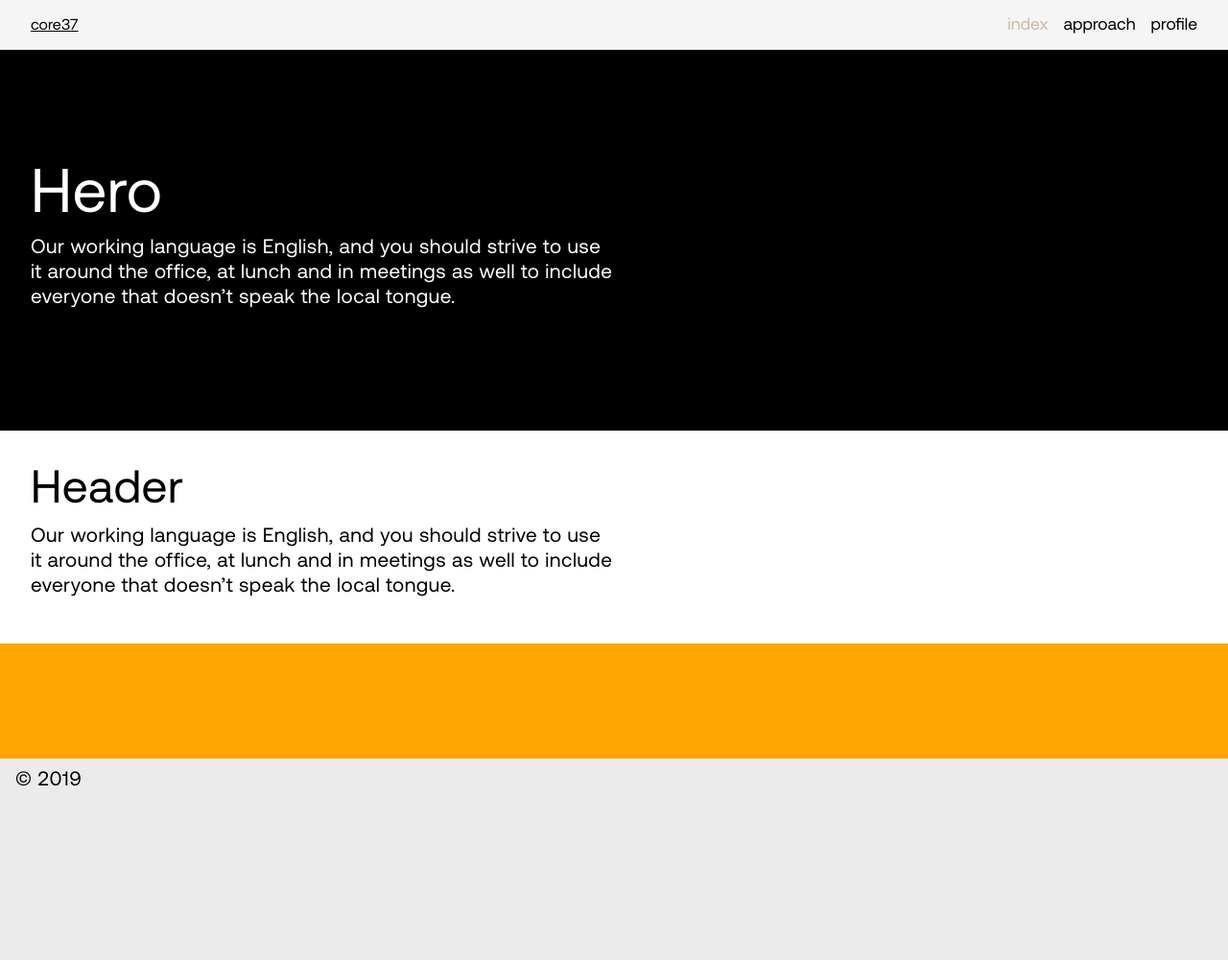
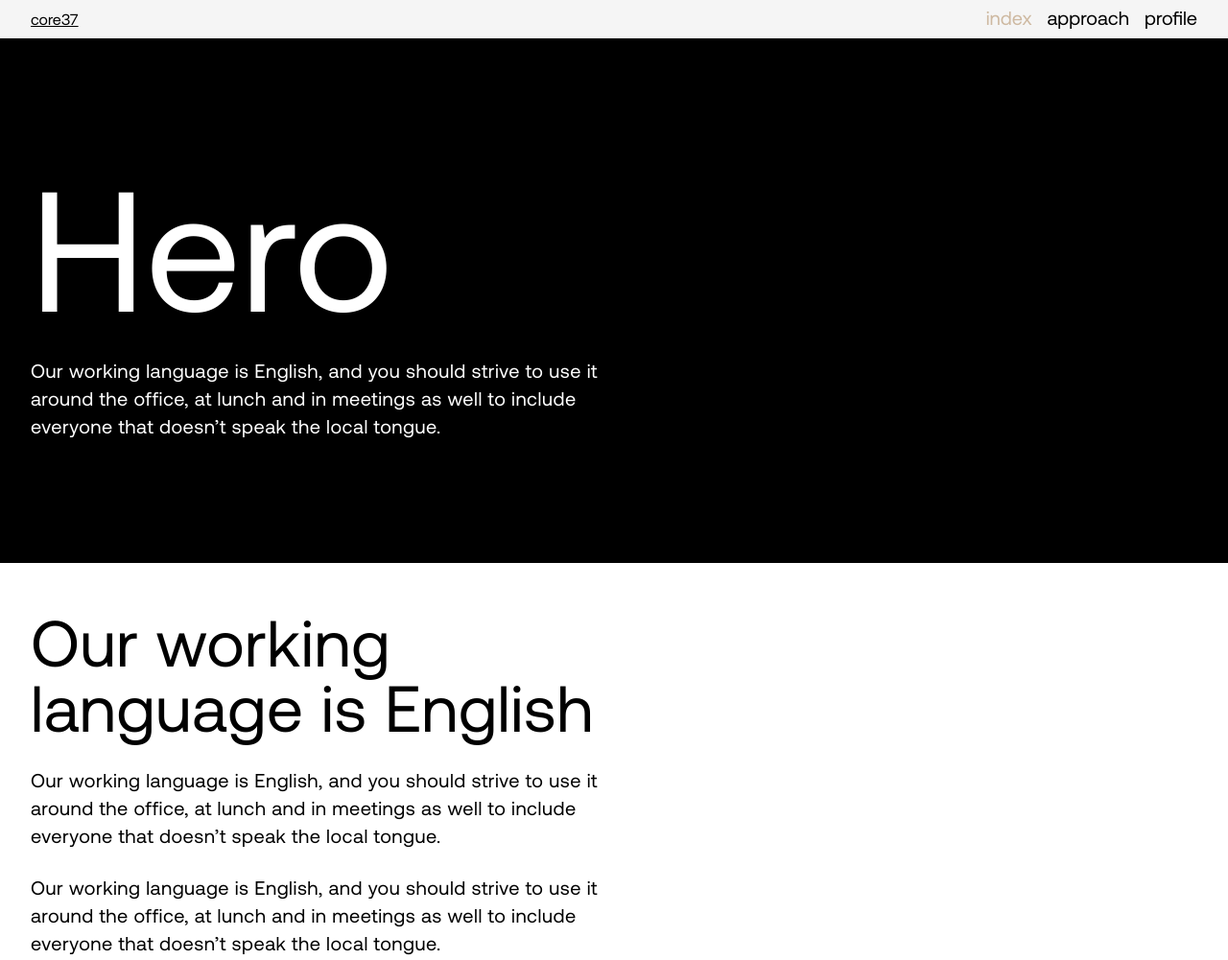
Before and after one commit to caseykennedy/core37-gatsby-starter, a Gatsby site: page / in a window 1280 px wide. Shown: the top 1001 px of the page at 96% size. Before the commit the page ends 848 px from the top, so only its background shows below. Built offline with nearby package versions, Linux system fonts and the light colour scheme; Gatsby itself is replaced by a stand-in of ours.

Commit message:
sizing and rhythm

```diff
--- a/config/theme.ts
+++ b/config/theme.ts
@@ -1,5 +1,8 @@
 interface ThemeShape {
   breakpoints: string[]
+  mediaQueries: {
+    [key: string]: string
+  }
   colors: {
     [key: string]: string
   }
@@ -18,15 +21,32 @@ interface ThemeShape {
   transition: {
     [key: string]: string
   }
+  // textStyles: {
+  //   [key: string]: {
+  //     [key: string]: any
+  //   }
+  // }
+  // styles: {
+  //   [key: string]: {
+  //     [key: string]: any
+  //   }
+  // }
 }
 
+const breakpoints = ['376px', '769px', '1025px']
+// aliases - FUTURE ENHANCEMENT
+// breakpoints.xs = breakpoints[0];
+// breakpoints.sm = breakpoints[1];
+// breakpoints.md = breakpoints[2];
+// breakpoints.lg = breakpoints[3];
+
 const theme: ThemeShape = {
-  breakpoints: ['376px', '769px', '1025px'],
-  // mediaQueries: {
-  //   small: `@media screen and (min-width: ${breakpoints[0]})`,
-  //   medium: `@media screen and (min-width: ${breakpoints[1]})`,
-  //   large: `@media screen and (min-width: ${breakpoints[2]})`
-  // },
+  breakpoints,
+  mediaQueries: {
+    small: `@media screen and (min-width: ${breakpoints[0]})`,
+    medium: `@media screen and (min-width: ${breakpoints[1]})`,
+    large: `@media screen and (min-width: ${breakpoints[2]})`
+  },
   colors: {
     body: '#ebebeb',
     background: '#f5f5f5',
@@ -36,38 +56,39 @@ const theme: ThemeShape = {
     black: 'black',
     white: 'white',
     grey: '#58545a',
-    shade: '#f5f5f5',
+    shade: '#f5f5f5'
   },
 
   space: [
     '0',
-    '0.6rem',
+    '0.25rem',
+    '0.5rem',
     '1rem',
-    '1.6rem',
     '2rem',
-    '2.6rem',
     '3rem',
     '4rem',
     '5rem',
     '6rem',
-    '7rem'
+    '7rem',
+    '8rem'
   ],
 
   fonts: {
     body: '"Aeonik", sans-serif',
-    header: '"Aeonik", sans-serif'
+    heading: 'inherit',
+    monospace: 'Menlo, monospace'
   },
 
   fontSizes: [
-    '1.1rem',
-    '1.3rem',
-    '1.6rem',
-    '2rem',
-    '2.6rem',
-    '3rem',
-    '4rem',
-    '5rem',
-    '6rem'
+    '0.618em',
+    '11.089em',
+    '6.854em',
+    '4.236em',
+    '2.618em',
+    '1.618em',
+    '0.618em',
+    '1.25em',
+    '1em'
   ],
 
   Heading: {
@@ -85,8 +106,56 @@ const theme: ThemeShape = {
   maxWidth: 1620,
 
   transition: {
-    string: 'all 0.37s ease',
+    string: 'all 0.37s ease'
   }
+
+  // textStyles: {
+  //   display: {
+  //     variant: 'textStyles.heading',
+  //     fontSize: [5, 6],
+  //     fontWeight: 'display',
+  //     letterSpacing: '-0.03em',
+  //     mt: 3,
+  //   },
+  // },
+
+  // styles: {
+  //   root: {
+  //     fontFamily: 'body',
+  //     lineHeight: 'body',
+  //     fontWeight: 'body',
+  //   },
+  //   h1: {
+  //     variant: 'textStyles.display',
+  //     fontSize: 7,
+  //   },
+  //   h2: {
+  //     variant: 'textStyles.heading',
+  //     fontSize: 5,
+  //   },
+  //   h3: {
+  //     variant: 'textStyles.heading',
+  //     fontSize: 4,
+  //   },
+  //   h4: {
+  //     variant: 'textStyles.heading',
+  //     fontSize: 3,
+  //   },
+  //   h5: {
+  //     variant: 'textStyles.heading',
+  //     fontSize: 2,
+  //   },
+  //   h6: {
+  //     variant: 'textStyles.heading',
+  //     fontSize: 1,
+  //   },
+  //   a: {
+  //     color: 'primary',
+  //     '&:hover': {
+  //       color: 'secondary',
+  //     },
+  //   },
+  // },
 }
 
 export default theme
--- a/src/components/Header/Header.tsx
+++ b/src/components/Header/Header.tsx
@@ -75,7 +75,7 @@ const Header: React.SFC<Props> = ({ title }) => {
 const Nav = styled.nav`
   a {
     text-decoration: none;
-    font-size: ${theme.fontSizes[0]};
+    font-size: ${theme.fontSizes[7]};
     line-height: 1;
     margin-left: 1rem;
 
@@ -85,8 +85,8 @@ const Nav = styled.nav`
       color: ${theme.colors.primary};
     }
 
-    /* @media (min-width: ${theme.breakpoints[1]}) {
-      font-size: ${theme.fontSizes[0]};
+    /* ${theme.mediaQueries.medium} {
+      font-size: ${theme.fontSizes[5]};
     } */
   }
 `
--- a/src/elements/Section/Section.tsx
+++ b/src/elements/Section/Section.tsx
@@ -41,8 +41,8 @@ const Section: React.SFC<Props> = ({ children, bg, color, pt, pb }) => (
 Section.defaultProps = {
   bg: '',
   color: '',
-  pt: [2, 3, 4],
-  pb: [2, 3, 4]
+  pt: [2, 4, 5],
+  pb: [2, 4, 5]
 }
 
 // const PageWidth = styled(Box)`
--- a/src/pages/index.tsx
+++ b/src/pages/index.tsx
@@ -35,7 +35,7 @@ const IndexPage: React.FunctionComponent<Props> = () => {
       <AnimatedBox style={pageAnimation}>
         <Section bg="black" color="white" pt={10} pb={10}>
           <Box width={[1, 1, 1 / 2]}>
-            <h2>Hero</h2>
+            <h1>Hero</h1>
             <p>
               Our working language is English, and you should strive to use it
               around the office, at lunch and in meetings as well to include
@@ -45,7 +45,12 @@ const IndexPage: React.FunctionComponent<Props> = () => {
         </Section>
         <Section bg="white" color="black">
           <Box width={[1, 1, 1 / 2]}>
-            <h3>Header</h3>
+            <h3>Our working language is English</h3>
+            <p>
+              Our working language is English, and you should strive to use it
+              around the office, at lunch and in meetings as well to include
+              everyone that doesn’t speak the local tongue.
+            </p>
             <p>
               Our working language is English, and you should strive to use it
               around the office, at lunch and in meetings as well to include
@@ -53,7 +58,7 @@ const IndexPage: React.FunctionComponent<Props> = () => {
             </p>
           </Box>
         </Section>
-        <Divider bg={['yellow', 'blue', 'orange']} py={60} />
+        <Divider bg={['yellow', 'blue', 'orange']} py={'40vh'} />
       </AnimatedBox>
     </Layout>
   )
--- a/src/styles/global.ts
+++ b/src/styles/global.ts
@@ -10,7 +10,6 @@ import AeonikRegularOtf from './fonts/AeonikRegular.otf'
 
 const GlobalStyles = createGlobalStyle`
   ${reset}
-
   @font-face {
     font-family: 'Aeonik';
     src: url(${AeonikRegularEot});
@@ -22,19 +21,23 @@ const GlobalStyles = createGlobalStyle`
     font-style: normal;
     font-display: swap;
   }
-
   *::before,
   *::after {
     box-sizing: border-box;
   }
-
   ::selection {
     color: white;
     background-color: ${theme.colors.primary};
   }
-
+  html {
+    font-size: 16px;
+    box-sizing: border-box;
+    border: 0;
+    margin: 0;
+  }
   body {
-    font-size: 16px;
+    font-weight: ${theme.fontWeights.normal};
+    line-height: 1.45;
     border: 0;
     margin: 0;
     padding: 0;
@@ -49,56 +52,43 @@ const GlobalStyles = createGlobalStyle`
     font-variant-numeric: proportional-nums;
     background: ${theme.colors.body};
   }
-
-  html {
-    box-sizing: border-box;
-    border: 0;
-    margin: 0;
-  }
-
-  /* Headings */
-
   h1, h2, h3, h4, h5, h6 {
     font-weight: ${theme.fontWeights.normal};
     line-height: 1;
-    letter-spacing: 0.03rem;
-    margin-top: 0;
-    margin-bottom: ${theme.space[2]};
+    letter-spacing: 0.5px;
+    margin: 0 0 1.75rem;
     transition: ${theme.transition.string};
   }
-
   h1 {
+    font-size: ${theme.fontSizes[2]};
+    margin-top: 0;
+  }
+  h2 {
+    font-size: ${theme.fontSizes[3]};
+  }
+  h3 {
+    font-size: ${theme.fontSizes[4]};
+  }
+  h4 {
     font-size: ${theme.fontSizes[5]};
   }
-  h2 {
-    font-size: ${theme.fontSizes[4]};
-  }
-  h3 {
-    font-size: ${theme.fontSizes[3]};
-  }
-  h4 {
-    font-size: ${theme.fontSizes[2]};
-  }
   h5 {
-    font-size: ${theme.fontSizes[1]};
+    font-size: ${theme.fontSizes[6]};
   }
   h6 {
-    font-size: ${theme.fontSizes[0]};
+    font-size: ${theme.fontSizes[7]};
   }
+  p {
+    font-size: ${theme.fontSizes[8]};
+    letter-spacing: 0.5px;
+    margin-bottom: 1.25em;
 
-  /* Paragraph */
-
-  p {
-    font-size: ${theme.fontSizes[0]};
-    font-weight: ${theme.fontWeights.normal};
-    line-height: 1.24;
-    letter-spacing: 0.03rem;
-    margin-top: 0;
-    margin-bottom: ${theme.space[2]};
+    &:last-child {
+      margin-bottom: 0;
+    }
   }
-
   a {
-    transition: all 0.137s;
+    transition: ${theme.transition.string};
     color: black;
     text-decoration: underline;
     &:hover,
@@ -106,31 +96,29 @@ const GlobalStyles = createGlobalStyle`
       color: ${theme.colors.background};
     }
   }
-
   @media screen and (min-width: ${theme.breakpoints[1]}) {
     h1 {
-      font-size: ${theme.fontSizes[7]};
+      font-size: ${theme.fontSizes[1]};
     }
     h2 {
-      font-size: ${theme.fontSizes[6]};
+      font-size: ${theme.fontSizes[2]};
     }
     h3 {
-      font-size: ${theme.fontSizes[5]};
+      font-size: ${theme.fontSizes[3]};
     }
     h4 {
       font-size: ${theme.fontSizes[4]};
     }
     h5 {
-      font-size: ${theme.fontSizes[3]};
+      font-size: ${theme.fontSizes[5]};
     }
     h6 {
-      font-size: ${theme.fontSizes[2]};
+      font-size: ${theme.fontSizes[6]};
     }
     p {
-      font-size: ${theme.fontSizes[1]};
+      font-size: ${theme.fontSizes[7]};
     }
   }
-
 `
 
 export default GlobalStyles
```
